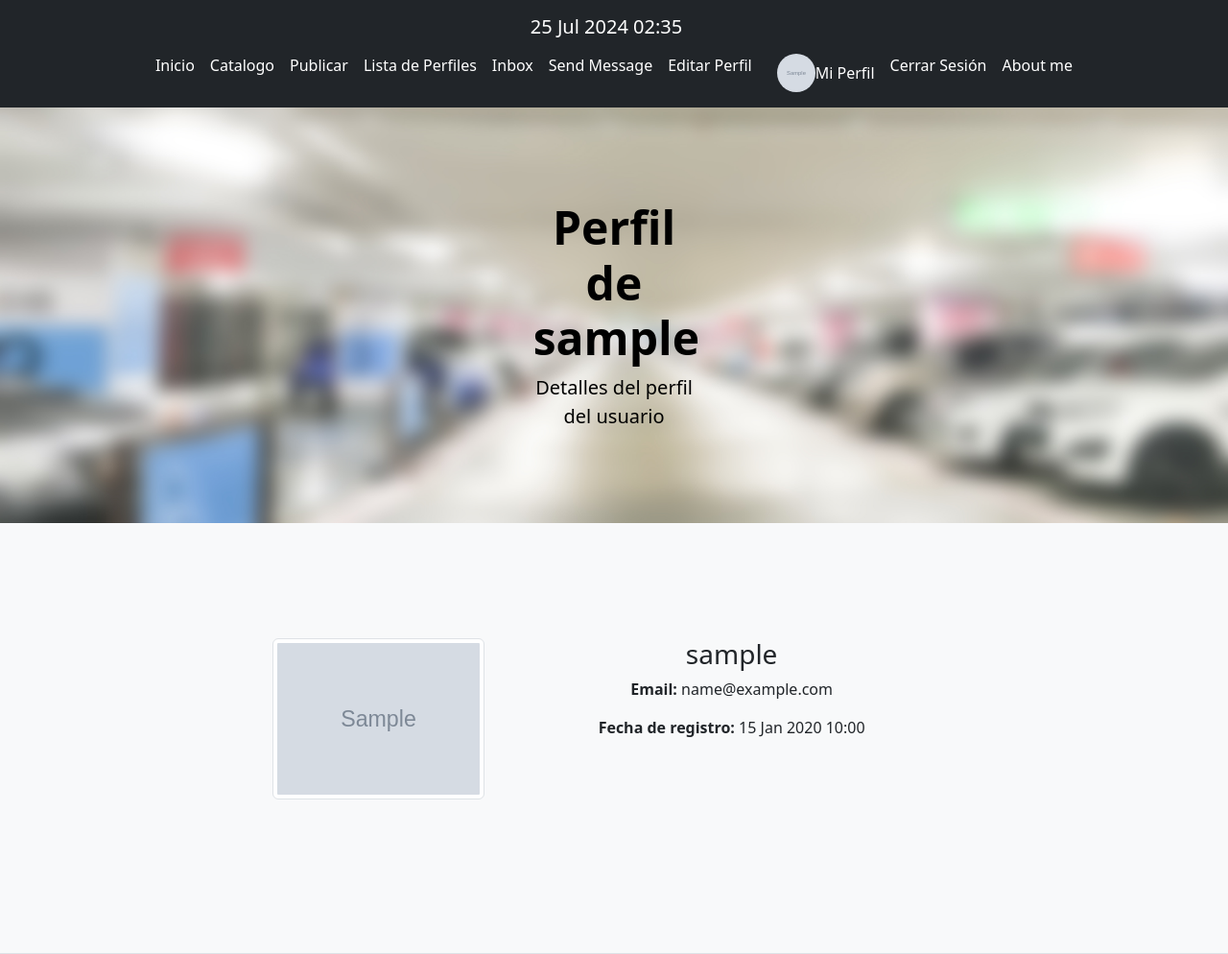
After one commit to fedesosa4848/Proyecto-CarOnPoint, a Django app: page /users/perfil/ in a window 1280 px wide. The commit adds this page. Shown: the whole page at 96% size. Run offline with Django 5.2, Linux system fonts and the light colour scheme; a user stored in the database is signed in; tables that the repository leaves empty hold one stand-in row (values such as "Sample post"); grey boxes marked "Sample" are stand-in pictures; some libraries are stand-ins or nearby versions.

Commit message:
features pedidos

```diff
--- a/templates/base.html
+++ b/templates/base.html
@@ -64,12 +64,17 @@
                         <li class="nav-item"><a class="nav-link active" aria-current="page" href="{% url 'send_message' %}">Send Message</a></li>
                         <li class="nav-item">
                             <a class="nav-link active avatar-link" aria-current="page" href="{% url 'editar_perfil' %}">
+                                Editar Perfil
+                            </a>
+                        </li>
+                        <li class="nav-item">
+                            <a class="nav-link active avatar-link" aria-current="page" href="{% url 'perfil_usuario' %}">
                                 {% if request.user.datauserextra.avatar %}
                                     <img src="{{ request.user.datauserextra.avatar.url }}" alt="Avatar" class="avatar">
                                 {% else %}
                                     <i class="bi bi-person-circle avatar"></i> <!-- Icono predeterminado si no hay avatar -->
                                 {% endif %}
-                                Editar Perfil
+                                Mi Perfil
                             </a>
                         </li>
                         <li class="nav-item">
--- a/users/templates/listar_perfiles.html
+++ b/users/templates/listar_perfiles.html
@@ -17,7 +17,10 @@ Lista de Perfiles
         {% for perfil in perfiles %}
             <li class="list-group-item d-flex justify-content-between align-items-center">
                 {{ perfil.user.username }}
-                <a href="{% url 'send_message' perfil.user.id %}" class="btn btn-primary btn-sm">Enviar Mensaje</a>
+                <div>
+                    <a href="{% url 'ver_perfil' perfil.user.id %}" class="btn btn-secondary btn-sm">Ver Perfil</a>
+                    <a href="{% url 'send_message' perfil.user.id %}" class="btn btn-primary btn-sm">Enviar Mensaje</a>
+                </div>
             </li>
         {% endfor %}
     </ul>
--- /dev/null
+++ b/users/templates/perfil_usuario.html
@@ -0,0 +1,33 @@
+{% extends "base.html" %}
+
+{% block title_head %}
+Perfil de Usuario
+{% endblock title_head %}
+
+{% block h1_header %}
+Perfil de {{ user.username }}
+{% endblock h1_header %}
+
+{% block about_this_page %}
+Detalles del perfil del usuario
+{% endblock about_this_page %}
+
+{% block sub_info_info %}
+<div class="container mt-4">
+    <div class="row">
+        <div class="col-md-4">
+            {% if user_extra.avatar %}
+                <img src="{{ user_extra.avatar.url }}" alt="Avatar" class="img-thumbnail">
+            {% else %}
+                <i class="bi bi-person-circle avatar"></i>
+            {% endif %}
+        </div>
+        <div class="col-md-8">
+            <h3>{{ user.username }}</h3>
+            <p><strong>Email:</strong> {{ user.email }}</p>
+            <p><strong>Fecha de registro:</strong> {{ user.date_joined|date:"d M Y H:i" }}</p>
+            <!-- Puedes agregar más campos aquí si los tienes -->
+        </div>
+    </div>
+</div>
+{% endblock sub_info_info %}
--- a/users/urls.py
+++ b/users/urls.py
@@ -13,5 +13,9 @@ urlpatterns = [
     path('SignIn', views.registro, name='SignIn'),
     path('editar_perfil', views.editar_perfil, name='editar_perfil'),
     path('CambiarPass', views.CambiarPass.as_view(), name='CambiarPass'),
+    path('perfil/', views.perfil_usuario, name='perfil_usuario'),
     path('perfiles/', views.listar_perfiles, name='listar_perfiles'),
+    path('perfil/<int:user_id>/', views.ver_perfil, name='ver_perfil'),
+
+
 ]
--- a/users/views.py
+++ b/users/views.py
@@ -1,4 +1,4 @@
-from django.shortcuts import render, redirect
+from django.shortcuts import render, redirect, get_object_or_404
 from django.contrib.auth.forms import AuthenticationForm, UserChangeForm
 from django.contrib.auth import authenticate, login
 from django.contrib.auth.decorators import login_required
@@ -8,6 +8,8 @@ from django.contrib.auth.views import PasswordChangeView
 from django.urls import reverse_lazy
 from django.utils.decorators import method_decorator
 from users.models import DataUserExtra
+from django.contrib.auth.models import User
+
 
 def log(request):
     if request.method == 'POST':
@@ -80,3 +82,13 @@ class CambiarPass(PasswordChangeView):
 def listar_perfiles(request):
     perfiles = DataUserExtra.objects.all()
     return render(request, 'listar_perfiles.html', {'perfiles': perfiles})
+
+@login_required
+def perfil_usuario(request):
+    user = request.user
+    user_extra = DataUserExtra.objects.get(user=user)
+    return render(request, 'perfil_usuario.html', {'user': user, 'user_extra': user_extra})
+
+def ver_perfil(request, user_id):
+    usuario = get_object_or_404(User, pk=user_id)
+    return render(request, 'ver_perfil.html', {'usuario': usuario})
```
Also changed, not shown: users/templates/ver_perfil.html (added, +24 -0 lines).
